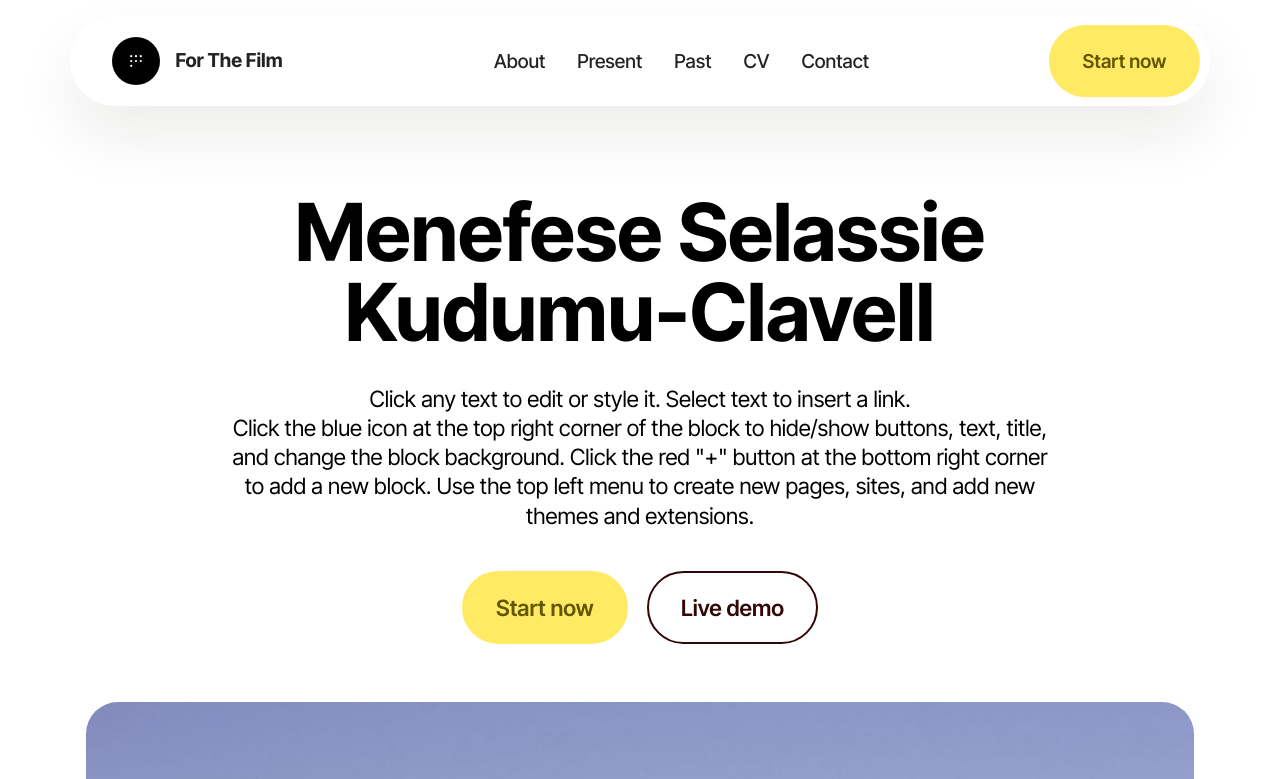
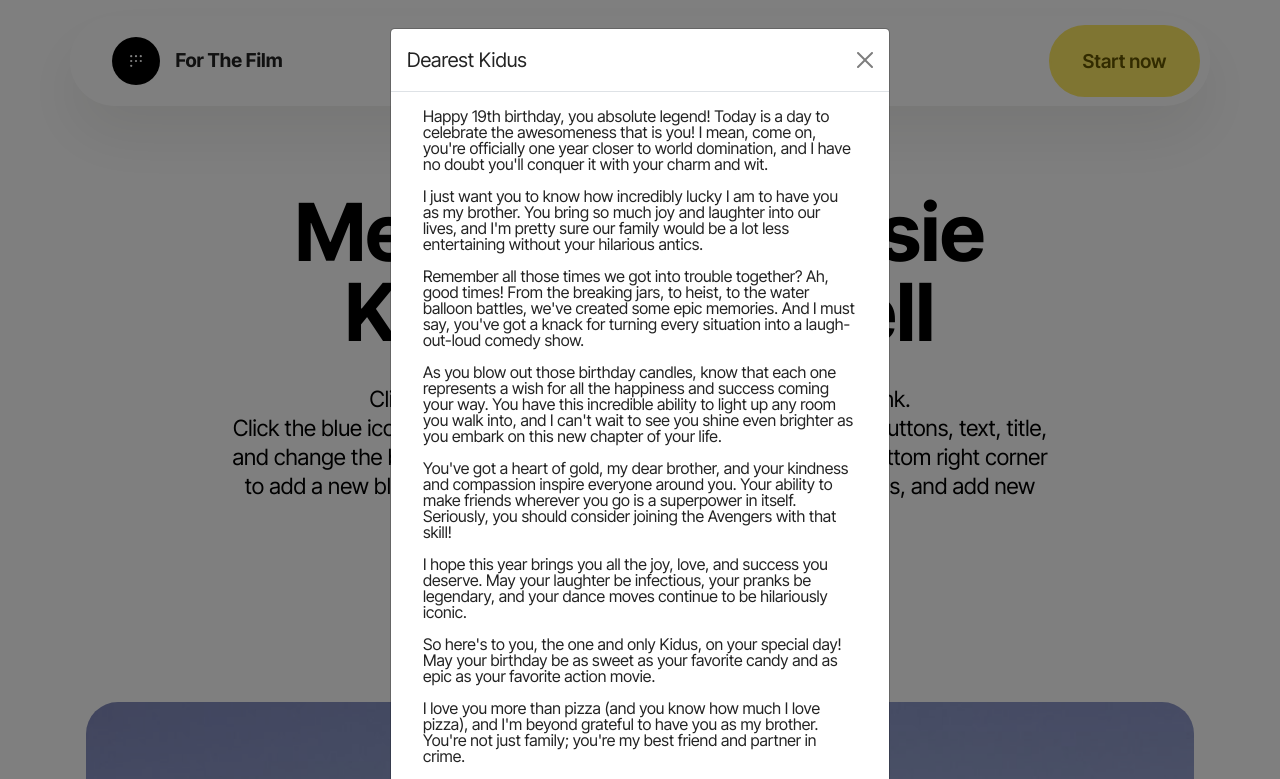
Before and after one commit to M3N3F3S3/FortheFilm, a plain HTML site: page index.html in a window 1280 px wide. Shown: the top 779 px of the page. Drawn offline with nearby package versions, Linux system fonts and the light colour scheme; files whose address does not match are found by name.

Commit message:
Add files via upload

```diff
--- a/index.html
+++ b/index.html
@@ -27,6 +27,9 @@
 
 </head>
 <body>
+    <!-- Add this at the end of the <body> tag -->
+<script src="https://cdnjs.cloudflare.com/ajax/libs/bootstrap/5.1.3/js/bootstrap.bundle.min.js"></script>
+
 
   <section data-bs-version="5.1" class="menu menu2 cid-tJS6tZXiPa" once="menu" id="menu02-0">
 
@@ -476,6 +479,51 @@
   <script src="assets/formoid/formoid.min.js"></script>
 
 
+ <!-- Add the modal pop-up -->
+<div class="modal" id="popupModal">
+  <div class="modal-dialog">
+    <div class="modal-content">
+      <div class="modal-header">
+        <h5 class="modal-title">Dearest Kidus</h5>
+        <button type="button" class="btn-close" data-bs-dismiss="modal" aria-label="Close"></button>
+      </div>
+      <div class="modal-body">
+          <div class="container">
+    <div class="description">
+
+<p>Happy 19th birthday, you absolute legend! Today is a day to celebrate the awesomeness that is you! I mean, come on, you're officially one year closer to world domination, and I have no doubt you'll conquer it with your charm and wit.
+
+<p>I just want you to know how incredibly lucky I am to have you as my brother. You bring so much joy and laughter into our lives, and I'm pretty sure our family would be a lot less entertaining without your hilarious antics.</p>
+
+<p>Remember all those times we got into trouble together? Ah, good times! From the breaking jars, to heist, to the water balloon battles, we've created some epic memories. And I must say, you've got a knack for turning every situation into a laugh-out-loud comedy show.</p>
+
+<p>As you blow out those birthday candles, know that each one represents a wish for all the happiness and success coming your way. You have this incredible ability to light up any room you walk into, and I can't wait to see you shine even brighter as you embark on this new chapter of your life.</p>
+
+<p>You've got a heart of gold, my dear brother, and your kindness and compassion inspire everyone around you. Your ability to make friends wherever you go is a superpower in itself. Seriously, you should consider joining the Avengers with that skill!</p>
+
+<p>I hope this year brings you all the joy, love, and success you deserve. May your laughter be infectious, your pranks be legendary, and your dance moves continue to be hilariously iconic.</p>
+
+<p>So here's to you, the one and only Kidus, on your special day! May your birthday be as sweet as your favorite candy and as epic as your favorite action movie.</p>
+
+<p>I love you more than pizza (and you know how much I love pizza), and I'm beyond grateful to have you as my brother. You're not just family; you're my best friend and partner in crime.</p>
+    </div>
+    <a href="mailto:Bongo@bigorhome.com" class="cta-button">Menefese Kudumu-Clavell</a>
+  </div>
+      </div>
+      <div class="modal-footer">
+        <button type="button" class="btn btn-primary" data-bs-dismiss="modal">Close</button>
+      </div>
+    </div>
+  </div>
+</div>
+
+<!-- Add the JavaScript to show the pop-up on page load -->
+<script>
+  document.addEventListener("DOMContentLoaded", function() {
+    var myModal = new bootstrap.Modal(document.getElementById("popupModal"));
+    myModal.show();
+  });
+</script>
 
 </body>
 </html>
```
